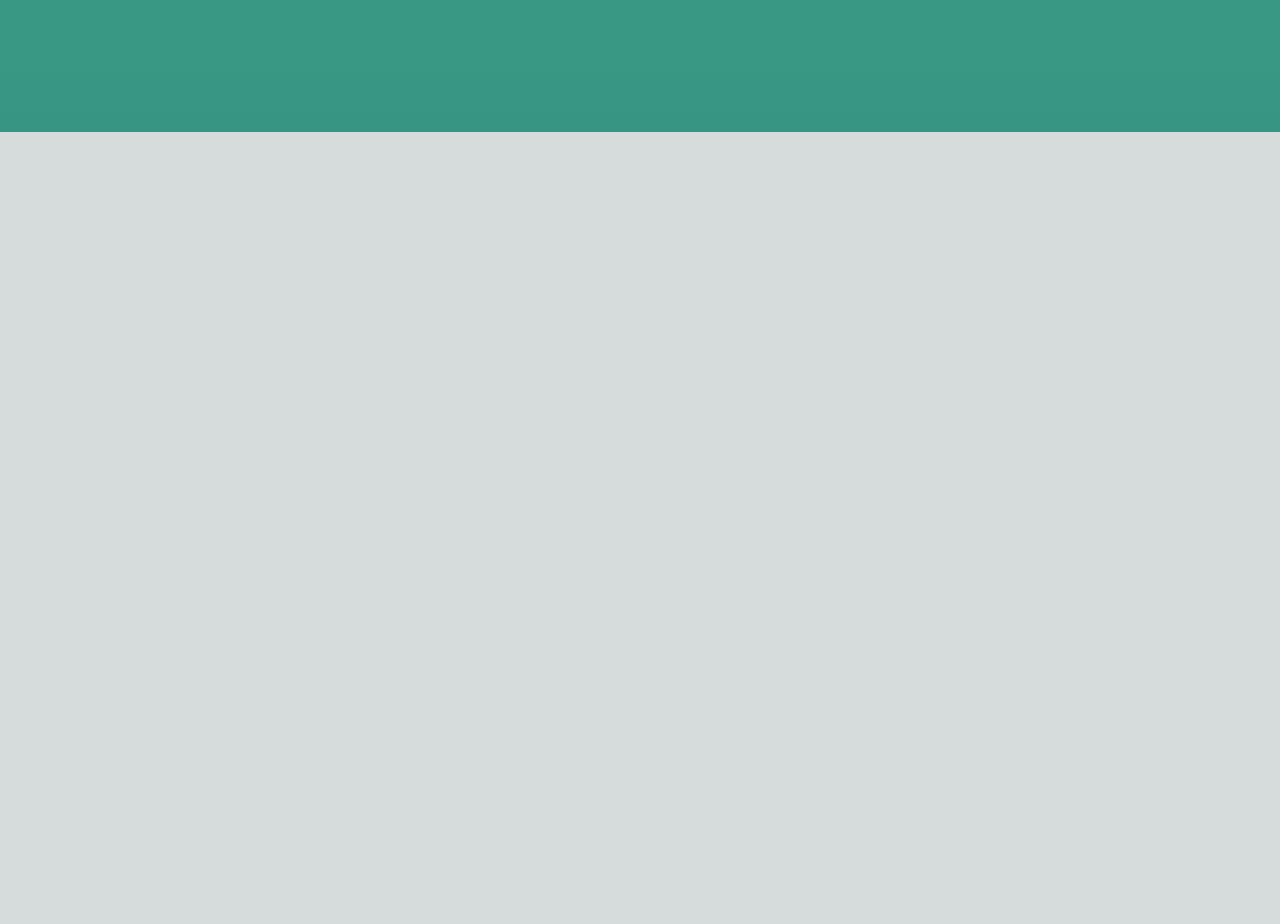
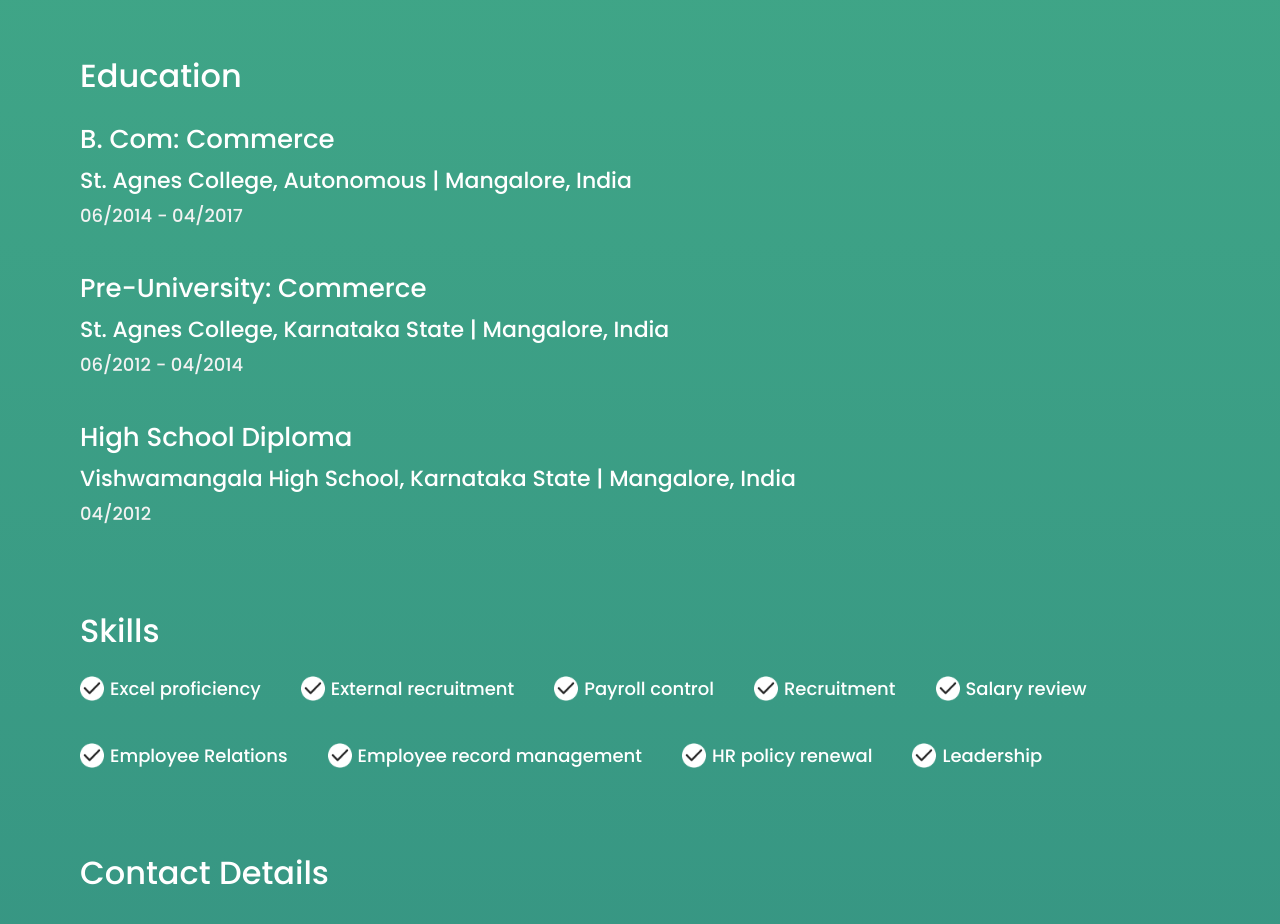
Before and after one commit to akmmubashir/jeleshia-biyanka-lobo-portfolio, a Next.js app: page / in a window 1280 px wide. Shown: the part 3620-4544 px from the top of the page. Before the commit the page ends 3752 px from the top, so only its background shows below. Built offline with nearby package versions, Linux system fonts and the light colour scheme.

Commit message:
added skills and education

```diff
--- /dev/null
+++ b/app/components/contact.jsx
@@ -0,0 +1,11 @@
+import React from "react";
+
+const ContactSection = () => {
+  return (
+    <div className="flex flex-col p-[80px_120px] max-2xl:p-[80px_80px] max-md:p-[40px_20px] gap-y-[20px] max-md:gap-y-[10px]">
+      <h2 className="text-white text-[32px] font-medium">Contact Details</h2>
+    </div>
+  );
+};
+
+export default ContactSection;
--- a/app/components/educationSection.jsx
+++ b/app/components/educationSection.jsx
@@ -1,11 +1,33 @@
 import React from "react";
+import { educationHistoryData } from "../utils/data";
 
 const EducationSection = () => {
   return (
-    <div
-      id="about"
-      className="grid grid-cols-12 p-[80px_120px] max-2xl:p-[80px_80px] max-md:p-[40px_20px] gap-[40px] max-md:gap-[30px_0] items-center"
-    ></div>
+    <div className="flex flex-col p-[80px_120px] max-2xl:p-[80px_80px] max-md:p-[40px_20px] gap-y-[20px] max-md:gap-y-[10px]">
+      <h2 className="text-white text-[32px] font-medium">Education</h2>
+      <div className="grid grid-cols-12 gap-[40px] max-md:gap-[20px_0]">
+        {educationHistoryData?.map((item) => (
+          <div
+            key={item?.id}
+            className="col-span-full flex flex-col gap-y-[10px]"
+          >
+            <div className="flex flex-col gap-y-[5px]">
+              <h3 className="text-white font-medium text-[26px] max-md:text-[20px]">
+                {item?.course}
+              </h3>
+              <h6 className="text-white font-medium text-[22px] max-md:text-[18px]">
+                {item?.institute} | <span>{item?.location}</span>
+              </h6>
+              <p className="text-[#F2F2F2] font-medium text-[18px] max-md:text-[16px]">
+                {item?.startDate}
+                {item?.startDate ? " - " : null}
+                {item?.endDate}
+              </p>
+            </div>
+          </div>
+        ))}
+      </div>
+    </div>
   );
 };
 
--- /dev/null
+++ b/app/components/skillsSection.jsx
@@ -0,0 +1,26 @@
+import React from "react";
+import Image from "next/image";
+import { skillsData } from "../utils/data";
+import listIcon from "@/app/assets/icons/tickIcon.png";
+
+const SkillsSection = () => {
+  return (
+    <div className="flex flex-col p-[0px_120px] max-2xl:p-[0px_80px] max-md:p-[0px_20px] gap-y-[20px] max-md:gap-y-[10px]">
+      <h2 className="text-white text-[32px] font-medium">Skills</h2>
+      <div className="flex flex-wrap gap-[40px] max-md:gap-[20px]">
+        {skillsData?.map((item, index) => (
+          <div key={index} className="flex gap-[6px] items-center">
+            <div className="w-[24px] max-md:w-[22px] h-fit">
+              <Image src={listIcon} alt="listIcon" className="w-full" />
+            </div>
+            <p className="text-white font-medium text-[20px] max-2xl:text-[18px] max-md:text-[16px]">
+              {item}
+            </p>
+          </div>
+        ))}
+      </div>
+    </div>
+  );
+};
+
+export default SkillsSection;
--- a/app/home/page.jsx
+++ b/app/home/page.jsx
@@ -4,6 +4,8 @@ import HeroSection from "../components/heroSection";
 import AboutSection from "../components/aboutSection";
 import ExperienceSection from "../components/experienceSection";
 import EducationSection from "../components/educationSection";
+import SkillsSection from "../components/skillsSection";
+import ContactSection from "../components/contact";
 
 const HomePage = () => {
   return (
@@ -13,6 +15,8 @@ const HomePage = () => {
       <AboutSection />
       <ExperienceSection />
       <EducationSection />
+      <SkillsSection />
+      <ContactSection />
     </div>
   );
 };
--- a/app/utils/data.js
+++ b/app/utils/data.js
@@ -1,3 +1,42 @@
+export const skillsData = [
+  "Excel proficiency",
+  "External recruitment",
+  "Payroll control",
+  "Recruitment",
+  "Salary review",
+  "Employee Relations",
+  "Employee record management",
+  "HR policy renewal",
+  "Leadership",
+];
+
+export const educationHistoryData = [
+  {
+    id: 1,
+    institute: "St. Agnes College, Autonomous",
+    course: "B. Com: Commerce",
+    location: "Mangalore, India",
+    startDate: "06/2014",
+    endDate: "04/2017",
+  },
+  {
+    id: 2,
+    institute: "St. Agnes College, Karnataka State",
+    course: "Pre-University: Commerce",
+    location: "Mangalore, India",
+    startDate: "06/2012",
+    endDate: "04/2014",
+  },
+  {
+    id: 3,
+    institute: "Vishwamangala High School, Karnataka State",
+    course: "High School Diploma",
+    location: "Mangalore, India",
+    startDate: null,
+    endDate: "04/2012",
+  },
+];
+
 export const workHistoryData = [
   {
     id: 1,
```
